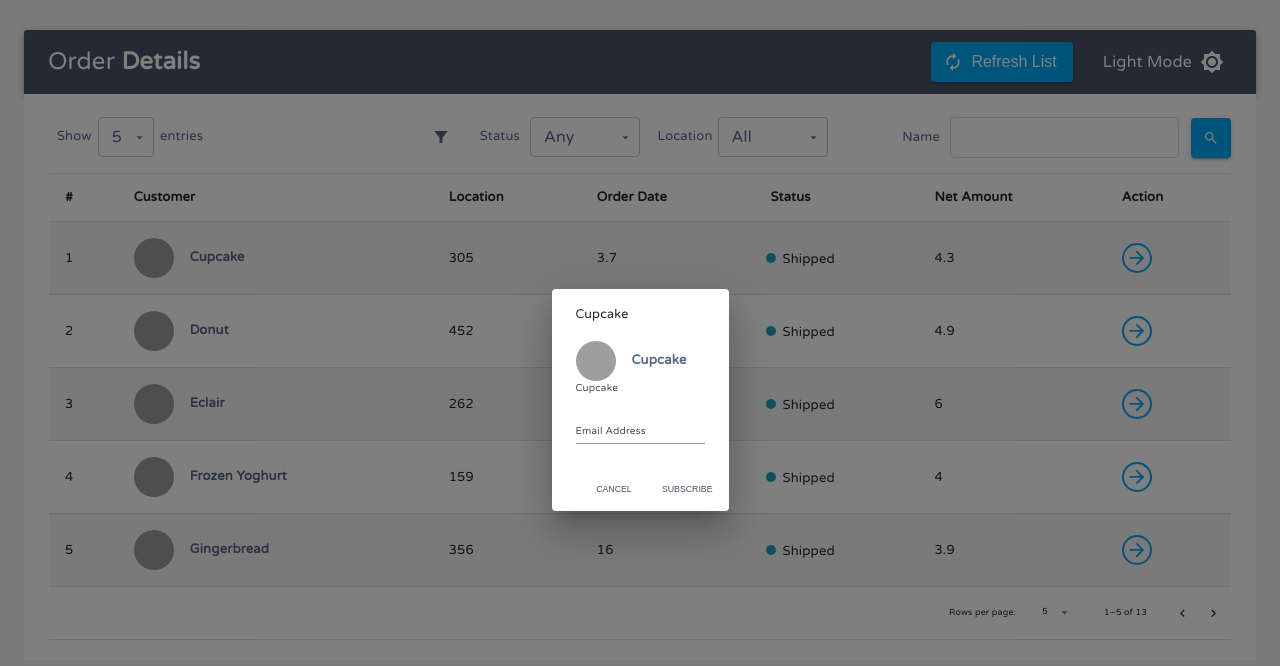
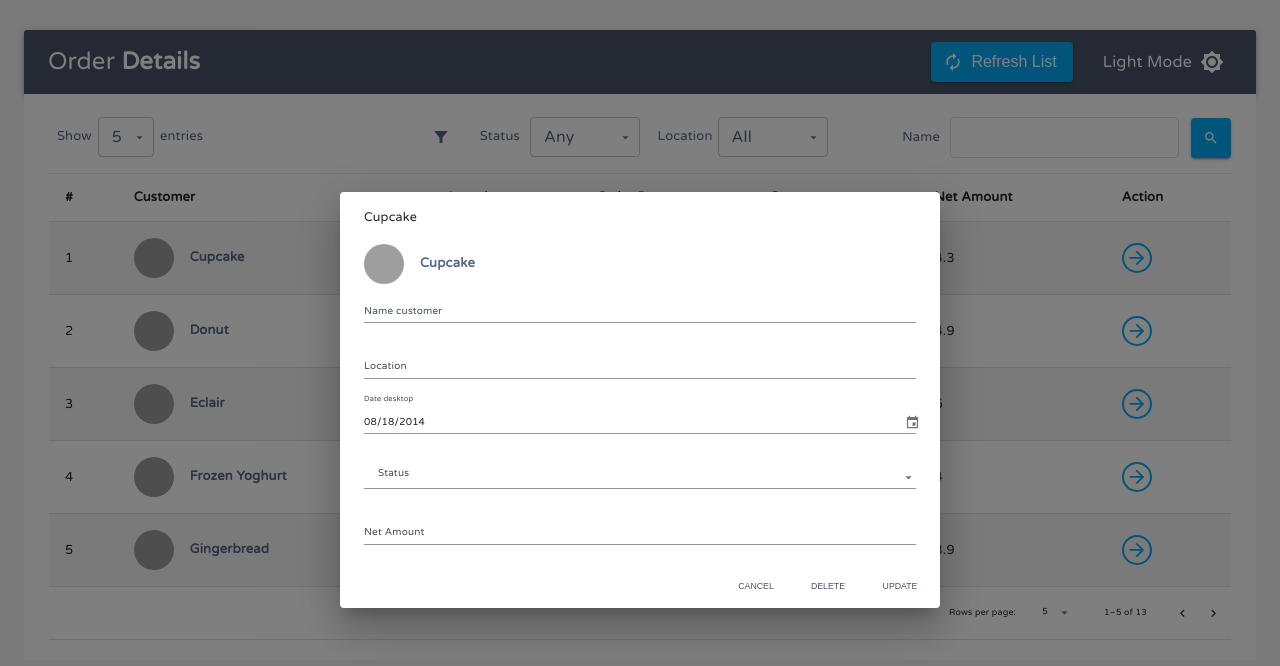
Before and after one commit to nhatduong-agilityio/social-sphere, a React (Vite) app: page / in a window 1280 px wide. Both pictures are taken after a click on the button 1136 px from the left and 258 px from the top of the page. Shown: the top 666 px of the page. Built offline with nearby package versions, Linux system fonts and the light colour scheme; grey boxes are pictures that could not be loaded.

Commit message:
FEAT: Build-UI finish create dialog detail #14

```diff
--- a/package.json
+++ b/package.json
@@ -21,7 +21,9 @@
     "@mui/icons-material": "^5.11.0",
     "@mui/material": "^5.11.9",
     "@mui/system": "^5.11.9",
+    "@mui/x-date-pickers": "^5.0.18",
     "clsx": "^1.2.1",
+    "dayjs": "^1.11.7",
     "react": "^18.2.0",
     "react-dom": "^18.2.0",
     "sass": "^1.58.0"
--- a/src/components/BoxContent/Status.tsx
+++ b/src/components/BoxContent/Status.tsx
@@ -20,6 +20,10 @@ export const Status = ({ status }: IProps) => {
         return 'success';
       case STATUS.INFO:
         return 'info';
+      case STATUS.ERROR:
+        return 'error';
+      case STATUS.WARNING:
+        return 'warning';
       default:
         break;
     }
--- a/src/components/DialogDetail/index.tsx
+++ b/src/components/DialogDetail/index.tsx
@@ -3,16 +3,39 @@ import TextField from '@mui/material/TextField';
 import Dialog from '@mui/material/Dialog';
 import DialogActions from '@mui/material/DialogActions';
 import DialogContent from '@mui/material/DialogContent';
-import DialogContentText from '@mui/material/DialogContentText';
+import { DesktopDatePicker } from '@mui/x-date-pickers/DesktopDatePicker';
 import DialogTitle from '@mui/material/DialogTitle';
-import { FunctionComponent, memo } from 'react';
+import { FunctionComponent, memo, useState } from 'react';
 import { Customer } from '../BoxContent/Customer';
+import {
+  Badge,
+  badgeClasses,
+  FormControl,
+  InputLabel,
+  MenuItem,
+  Select,
+  SelectChangeEvent,
+  Stack,
+  styled,
+  Typography,
+} from '@mui/material';
+import dayjs, { Dayjs } from 'dayjs';
+import { LocalizationProvider } from '@mui/x-date-pickers/LocalizationProvider';
+import { AdapterDayjs } from '@mui/x-date-pickers/AdapterDayjs';
 
 interface IProps {
   open: boolean;
   data: any;
   onHandleDialogForm: (dialogForm: { open: boolean; data?: any }) => void;
 }
+
+const StyledBadgeDot = styled(Badge)(() => ({
+  [`& .${badgeClasses.dot}`]: {
+    width: 10,
+    height: 10,
+    borderRadius: '50%',
+  },
+}));
 
 export const FormDialog: FunctionComponent<IProps> = memo(
   ({ open, data, onHandleDialogForm }: IProps) => {
@@ -25,24 +48,149 @@ export const FormDialog: FunctionComponent<IProps> = memo(
       });
     };
 
+    const [date, setDate] = useState<Dayjs | null>(dayjs('2014-08-18T21:11:54'));
+    const [status, setStatus] = useState('');
+
+    const handleChange = (newValue: Dayjs | null) => {
+      setDate(newValue);
+    };
+
+    const handleChangeStatus = (event: SelectChangeEvent) => {
+      setStatus(event.target.value);
+    };
+
     return (
-      <Dialog open={open} onClose={handleClose}>
+      <Dialog open={open} onClose={handleClose} fullWidth>
         <DialogTitle>{data.name}</DialogTitle>
         <DialogContent>
           <Customer customer={data} />
-          <DialogContentText>{data.name}</DialogContentText>
+          <Stack spacing={2}>
             <TextField
               margin='dense'
               id='name'
-            label='Email Address'
-            type='email'
+              label='Name customer'
+              type='text'
               fullWidth
               variant='standard'
             />
+            <TextField
+              margin='dense'
+              id='location'
+              label='Location'
+              type='text'
+              fullWidth
+              variant='standard'
+            />
+            <LocalizationProvider dateAdapter={AdapterDayjs}>
+              <DesktopDatePicker
+                label='Date desktop'
+                inputFormat='MM/DD/YYYY'
+                value={date}
+                onChange={handleChange}
+                renderInput={(params) => <TextField {...params} variant='standard' />}
+              />
+            </LocalizationProvider>
+            <FormControl>
+              <InputLabel id='demo-dialog-select-label'>Status</InputLabel>
+              <Select
+                labelId='demo-dialog-select-label'
+                id='demo-dialog-select'
+                value={status}
+                onChange={handleChangeStatus}
+                variant='standard'
+              >
+                <MenuItem value={'Delivered'}>
+                  <Stack
+                    direction='row'
+                    sx={{ display: 'flex', alignItems: 'center', paddingLeft: '10px' }}
+                  >
+                    <StyledBadgeDot variant='dot' color='success' />
+                    <Typography
+                      component={'p'}
+                      sx={{
+                        fontSize: '13px',
+                        textTransform: 'capitalize',
+                        marginLeft: '25px',
+                        paddingTop: '2px',
+                      }}
+                    >
+                      Delivered
+                    </Typography>
+                  </Stack>
+                </MenuItem>
+                <MenuItem value={'Shipped'}>
+                  <Stack
+                    direction='row'
+                    sx={{ display: 'flex', alignItems: 'center', paddingLeft: '10px' }}
+                  >
+                    <StyledBadgeDot variant='dot' color='info' />
+                    <Typography
+                      component={'p'}
+                      sx={{
+                        fontSize: '13px',
+                        textTransform: 'capitalize',
+                        marginLeft: '25px',
+                        paddingTop: '2px',
+                      }}
+                    >
+                      Shipped
+                    </Typography>
+                  </Stack>
+                </MenuItem>
+                <MenuItem value={'Cancelled'}>
+                  <Stack
+                    direction='row'
+                    sx={{ display: 'flex', alignItems: 'center', paddingLeft: '10px' }}
+                  >
+                    <StyledBadgeDot variant='dot' color='error' />
+                    <Typography
+                      component={'p'}
+                      sx={{
+                        fontSize: '13px',
+                        textTransform: 'capitalize',
+                        marginLeft: '25px',
+                        paddingTop: '2px',
+                      }}
+                    >
+                      Cancelled
+                    </Typography>
+                  </Stack>
+                </MenuItem>
+                <MenuItem value={'Pending'}>
+                  <Stack
+                    direction='row'
+                    sx={{ display: 'flex', alignItems: 'center', paddingLeft: '10px' }}
+                  >
+                    <StyledBadgeDot variant='dot' color='warning' />
+                    <Typography
+                      component={'p'}
+                      sx={{
+                        fontSize: '13px',
+                        textTransform: 'capitalize',
+                        marginLeft: '25px',
+                        paddingTop: '2px',
+                      }}
+                    >
+                      Pending
+                    </Typography>
+                  </Stack>
+                </MenuItem>
+              </Select>
+            </FormControl>
+            <TextField
+              margin='dense'
+              id='netAmount'
+              label='Net Amount'
+              type='text'
+              fullWidth
+              variant='standard'
+            />
+          </Stack>
         </DialogContent>
         <DialogActions>
           <Button onClick={handleClose}>Cancel</Button>
-          <Button onClick={handleClose}>Subscribe</Button>
+          <Button onClick={handleClose}>Delete</Button>
+          <Button onClick={handleClose}>Update</Button>
         </DialogActions>
       </Dialog>
     );
```
Also changed, not shown: 1 other file (tests, documents, lock files or other folders). Lines whose indentation alone changed are shown as unchanged.
